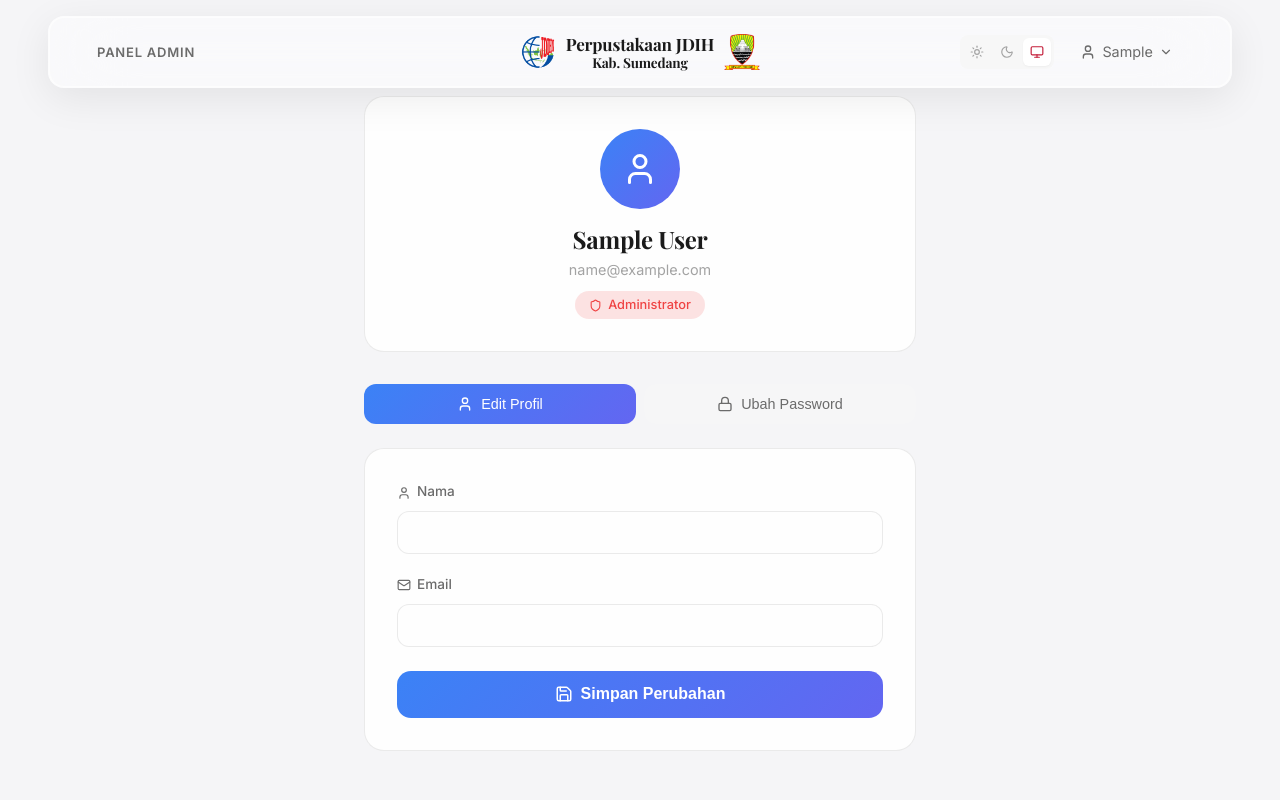
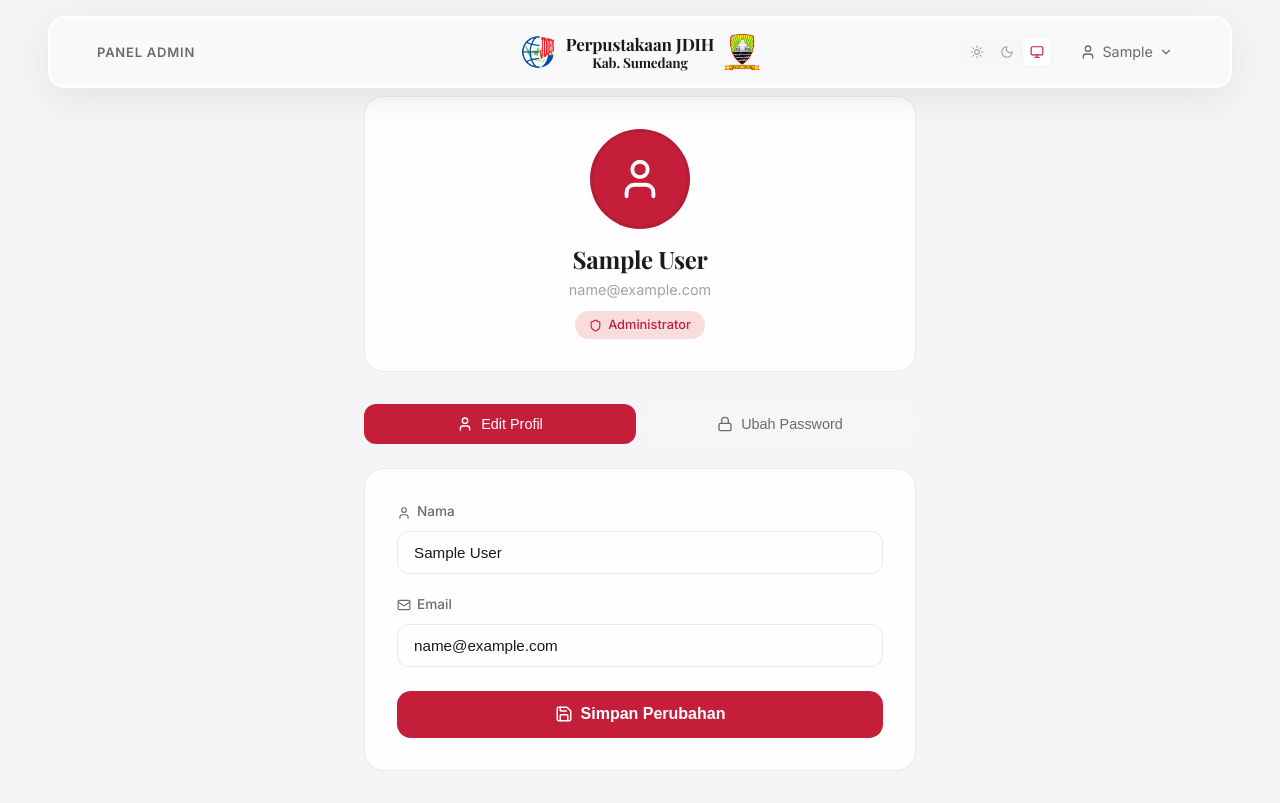
Before and after one commit to joelaey/perpustakaan-jdih-frontend, a Next.js app: page /admin/profile in a window 1280 px wide. Built offline with nearby package versions, Linux system fonts and the light colour scheme; no server answers; sample sign-in values are in the browser's storage; a web font is replaced by a local one.

Commit message:
feat: implement user avatar upload and display in navbar and profile

```diff
--- a/app/admin/profile/page.tsx
+++ b/app/admin/profile/page.tsx
@@ -1,14 +1,15 @@
 'use client';
 
-import { useState } from 'react';
+import { useState, useRef, useEffect } from 'react';
 import AuthGuard from '@/components/AuthGuard';
 import Navbar from '@/components/Navbar';
 import { useAuth } from '@/contexts/AuthContext';
 import { usersAPI } from '@/lib/api';
-import { User as UserIcon, Mail, Shield, Save, Lock, CheckCircle, AlertCircle, Eye, EyeOff } from 'lucide-react';
+import { User as UserIcon, Mail, Shield, Save, Lock, CheckCircle, AlertCircle, Eye, EyeOff, Camera } from 'lucide-react';
+import Image from 'next/image';
 
 export default function AdminProfilePage() {
-    const { user } = useAuth();
+    const { user, updateUser } = useAuth();
     const [activeTab, setActiveTab] = useState<'profile' | 'password'>('profile');
     const [profileForm, setProfileForm] = useState({ name: user?.name || '', email: user?.email || '' });
     const [passwordForm, setPasswordForm] = useState({ currentPassword: '', newPassword: '', confirmPassword: '' });
@@ -16,14 +17,43 @@ export default function AdminProfilePage() {
     const [showNew, setShowNew] = useState(false);
     const [loading, setLoading] = useState(false);
     const [message, setMessage] = useState<{ type: 'success' | 'error'; text: string } | null>(null);
+    const fileInputRef = useRef<HTMLInputElement>(null);
+    const [avatarPreview, setAvatarPreview] = useState<string | null>(user?.avatar || null);
+
+    useEffect(() => {
+        if (user) {
+            setProfileForm({ name: user.name, email: user.email });
+            setAvatarPreview(user.avatar || null);
+        }
+    }, [user]);
+
+    const handleImageFile = (e: React.ChangeEvent<HTMLInputElement>) => {
+        const file = e.target.files?.[0];
+        if (!file) return;
+        if (!file.type.startsWith('image/')) {
+            setMessage({ type: 'error', text: 'Format file tidak didukung. Pilih gambar.' });
+            return;
+        }
+        if (file.size > 2 * 1024 * 1024) {
+            setMessage({ type: 'error', text: 'Ukuran file maksimal 2MB' });
+            return;
+        }
+        const reader = new FileReader();
+        reader.onload = () => {
+            setAvatarPreview(reader.result as string);
+        };
+        reader.readAsDataURL(file);
+    };
 
     const handleProfileSubmit = async (e: React.FormEvent) => {
         e.preventDefault();
         setLoading(true);
         setMessage(null);
         try {
-            await usersAPI.updateProfile(profileForm);
-            setMessage({ type: 'success', text: 'Profil berhasil diperbarui. Silakan login ulang untuk melihat perubahan.' });
+            await usersAPI.updateProfile({ ...profileForm, avatar: avatarPreview || undefined });
+            updateUser({ ...profileForm, avatar: avatarPreview });
+            setMessage({ type: 'success', text: 'Profil berhasil diperbarui. Halaman akan dimuat ulang.' });
+            setTimeout(() => window.location.reload(), 1500);
         } catch {
             setMessage({ type: 'error', text: 'Gagal memperbarui profil' });
         } finally {
@@ -75,19 +105,32 @@ export default function AdminProfilePage() {
                         border: '1px solid var(--glass-border)', borderRadius: 20, padding: '2rem',
                     }}>
                         <div style={{
-                            width: 80, height: 80, borderRadius: '50%', margin: '0 auto 1rem',
-                            background: 'linear-gradient(135deg, var(--primary), var(--secondary))',
+                            width: 100, height: 100, borderRadius: '50%', margin: '0 auto 1rem',
+                            background: 'var(--accent)', position: 'relative', cursor: 'pointer',
                             display: 'flex', alignItems: 'center', justifyContent: 'center',
-                        }}>
-                            <UserIcon size={36} color="#fff" />
+                            overflow: 'hidden', border: '3px solid var(--glass-border)'
+                        }} onClick={() => fileInputRef.current?.click()}>
+                            {avatarPreview ? (
+                                <Image src={avatarPreview} alt="Profile" fill style={{ objectFit: 'cover' }} />
+                            ) : (
+                                <UserIcon size={46} color="#fff" />
+                            )}
+                            <div style={{
+                                position: 'absolute', inset: 0, background: 'rgba(0,0,0,0.5)',
+                                display: 'flex', alignItems: 'center', justifyContent: 'center',
+                                opacity: 0, transition: 'opacity 0.2s',
+                            }} className="avatar-overlay">
+                                <Camera color="#fff" size={24} />
+                            </div>
                         </div>
+                        <input type="file" ref={fileInputRef} onChange={handleImageFile} accept="image/*" style={{ display: 'none' }} />
                         <h1 style={{ fontSize: '1.5rem', fontWeight: 700, color: 'var(--text-primary)' }}>{user?.name}</h1>
                         <p style={{ color: 'var(--text-muted)', fontSize: '0.9rem', marginTop: 4 }}>{user?.email}</p>
                         <span style={{
                             display: 'inline-flex', alignItems: 'center', gap: 6, marginTop: 10,
                             padding: '4px 14px', borderRadius: 20, fontSize: '0.8rem', fontWeight: 500,
-                            background: user?.role === 'admin' ? 'rgba(239,68,68,0.15)' : 'rgba(59,130,246,0.15)',
-                            color: user?.role === 'admin' ? '#ef4444' : '#3b82f6',
+                            background: user?.role === 'admin' ? 'rgba(220, 38, 38, 0.15)' : 'rgba(156, 163, 175, 0.15)',
+                            color: user?.role === 'admin' ? 'var(--accent)' : 'var(--text-secondary)',
                         }}>
                             <Shield size={13} /> {user?.role === 'admin' ? 'Administrator' : 'Pengguna'}
                         </span>
@@ -103,7 +146,7 @@ export default function AdminProfilePage() {
                                 flex: 1, display: 'flex', alignItems: 'center', justifyContent: 'center', gap: 8,
                                 padding: '0.75rem', borderRadius: 12, border: 'none', cursor: 'pointer',
                                 fontWeight: 500, fontSize: '0.9rem', transition: 'all 0.2s',
-                                background: activeTab === tab.key ? 'linear-gradient(135deg, var(--primary), var(--secondary))' : 'rgba(255,255,255,0.05)',
+                                background: activeTab === tab.key ? 'var(--accent)' : 'rgba(255,255,255,0.05)',
                                 color: activeTab === tab.key ? '#fff' : 'var(--text-secondary)',
                             }}>
                                 <tab.icon size={16} /> {tab.label}
@@ -139,10 +182,9 @@ export default function AdminProfilePage() {
                                 <label style={labelStyle}><Mail size={14} style={{ display: 'inline', verticalAlign: 'middle', marginRight: 6 }} />Email</label>
                                 <input type="email" value={profileForm.email} onChange={e => setProfileForm({ ...profileForm, email: e.target.value })} required style={inputStyle} />
                             </div>
-                            <button type="submit" disabled={loading} style={{
+                            <button type="submit" className="btn-primary" disabled={loading} style={{
                                 width: '100%', padding: '0.9rem', borderRadius: 14, border: 'none',
-                                background: 'linear-gradient(135deg, var(--primary), var(--secondary))',
-                                color: '#fff', cursor: loading ? 'not-allowed' : 'pointer',
+                                cursor: loading ? 'not-allowed' : 'pointer',
                                 fontWeight: 600, fontSize: '1rem', display: 'flex', alignItems: 'center',
                                 justifyContent: 'center', gap: 8, opacity: loading ? 0.6 : 1,
                             }}>
@@ -187,10 +229,9 @@ export default function AdminProfilePage() {
                                     onChange={e => setPasswordForm({ ...passwordForm, confirmPassword: e.target.value })}
                                     required minLength={6} style={inputStyle} />
                             </div>
-                            <button type="submit" disabled={loading} style={{
+                            <button type="submit" className="btn-primary" disabled={loading} style={{
                                 width: '100%', padding: '0.9rem', borderRadius: 14, border: 'none',
-                                background: 'linear-gradient(135deg, var(--primary), var(--secondary))',
-                                color: '#fff', cursor: loading ? 'not-allowed' : 'pointer',
+                                cursor: loading ? 'not-allowed' : 'pointer',
                                 fontWeight: 600, fontSize: '1rem', display: 'flex', alignItems: 'center',
                                 justifyContent: 'center', gap: 8, opacity: loading ? 0.6 : 1,
                             }}>
@@ -201,7 +242,8 @@ export default function AdminProfilePage() {
                 </main>
             </div>
             <style jsx>{`
-                input:focus { border-color: var(--primary) !important; box-shadow: 0 0 0 3px rgba(59,130,246,0.15); }
+                input:focus { border-color: var(--accent) !important; box-shadow: 0 0 0 3px rgba(220, 38, 38, 0.15); }
+                .avatar-overlay:hover { opacity: 1 !important; }
             `}</style>
         </AuthGuard>
     );
--- a/components/Navbar.tsx
+++ b/components/Navbar.tsx
@@ -135,7 +135,16 @@ export default function Navbar() {
                                     transition: 'all 0.2s',
                                 }}
                             >
-                                <UserIcon size={16} />
+                                {user?.avatar ? (
+                                    <div style={{
+                                        width: 24, height: 24, borderRadius: '50%', overflow: 'hidden',
+                                        position: 'relative', border: '1px solid var(--glass-border)'
+                                    }}>
+                                        <Image src={user.avatar} alt="Avatar" fill style={{ objectFit: 'cover' }} />
+                                    </div>
+                                ) : (
+                                    <UserIcon size={16} />
+                                )}
                                 <span>{user?.name?.split(' ')[0]}</span>
                                 <ChevronDown size={14} style={{
                                     transform: profileOpen ? 'rotate(180deg)' : 'rotate(0)',
--- a/contexts/AuthContext.tsx
+++ b/contexts/AuthContext.tsx
@@ -8,6 +8,7 @@ interface User {
     name: string;
     email: string;
     role: 'admin' | 'pengguna';
+    avatar?: string | null;
 }
 
 interface AuthContextType {
@@ -19,6 +20,7 @@ interface AuthContextType {
     login: (email: string, password: string) => Promise<void>;
     register: (name: string, email: string, password: string) => Promise<void>;
     logout: () => void;
+    updateUser: (user: Partial<User>) => void;
 }
 
 const AuthContext = createContext<AuthContextType | undefined>(undefined);
@@ -72,6 +74,15 @@ export function AuthProvider({ children }: { children: React.ReactNode }) {
         localStorage.removeItem('jdih_user');
     }, []);
 
+    const updateUserContext = useCallback((updates: Partial<User>) => {
+        setUser(prev => {
+            if (!prev) return null;
+            const updated = { ...prev, ...updates };
+            localStorage.setItem('jdih_user', JSON.stringify(updated));
+            return updated;
+        });
+    }, []);
+
     const value: AuthContextType = {
         user,
         token,
@@ -81,6 +92,7 @@ export function AuthProvider({ children }: { children: React.ReactNode }) {
         login,
         register,
         logout,
+        updateUser: updateUserContext,
     };
 
     return (
--- a/lib/api.ts
+++ b/lib/api.ts
@@ -84,7 +84,7 @@ export const usersAPI = {
         api.post('/users', data),
     update: (id: number, data: Record<string, unknown>) => api.put(`/users/${id}`, data),
     delete: (id: number) => api.delete(`/users/${id}`),
-    updateProfile: (data: { name?: string; email?: string }) =>
+    updateProfile: (data: { name?: string; email?: string; avatar?: string }) =>
         api.put('/users/profile', data),
     changePassword: (currentPassword: string, newPassword: string) =>
         api.put('/users/change-password', { currentPassword, newPassword }),
```
